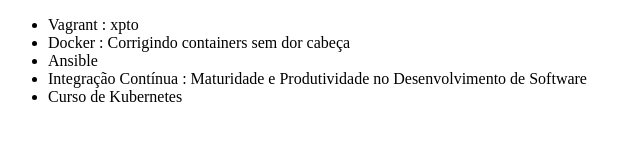
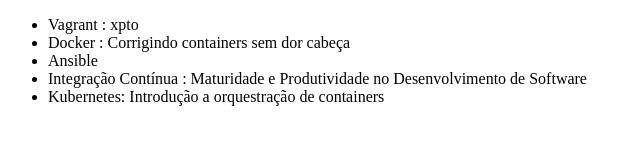
Before and after one commit to LRodriguesDev/aula.alura, a plain HTML site: page index.html in a window 1280 px wide. Shown: the whole page, without its empty margins (0-640 px from the left). Drawn offline with Linux system fonts and the light colour scheme.

Commit message:
Alterando o nome do curso de Kubernetes

```diff
--- a/index.html
+++ b/index.html
@@ -10,7 +10,7 @@
 		<li>Docker : Corrigindo containers sem dor cabeça</li>
 		<li>Ansible</li>
 		<li>Integração Contínua : Maturidade e Produtividade no Desenvolvimento de Software</li>
-		<li>Curso de Kubernetes</li>
+		<li>Kubernetes: Introdução a orquestração de containers</li>
 	</ul>
 </body>
 </html>
```
